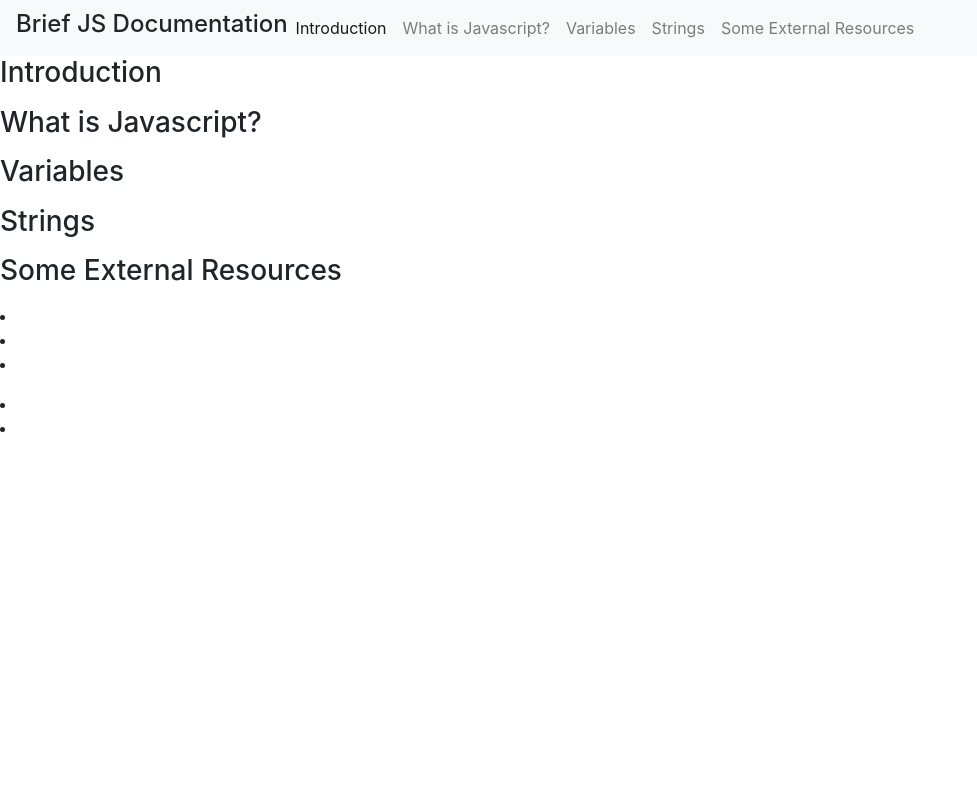
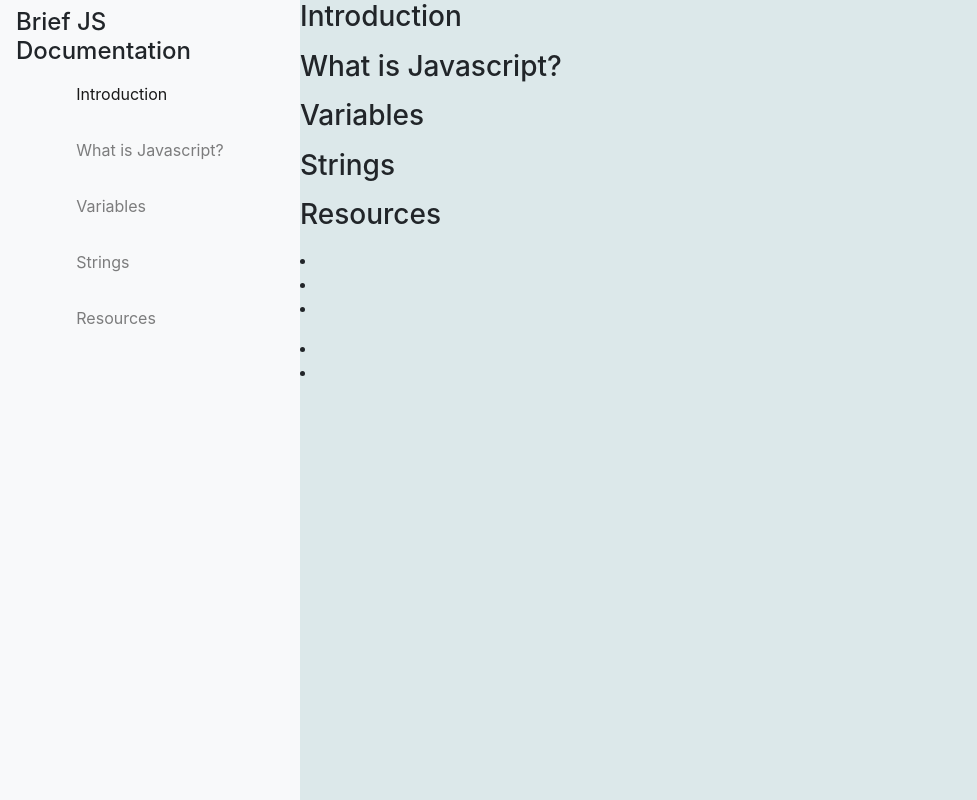
Before and after one commit to hcuffy/technical-documentation, a website: page views/index.html in a window 1280 px wide. Shown: the whole page, without its empty margins (0-977 px from the left). Drawn offline with nearby package versions, Linux system fonts and the light colour scheme.

Commit message:
Adding all required elements.

```diff
--- a/public/main.css
+++ b/public/main.css
@@ -0,0 +1,15 @@
+body {
+  background-color: #dce8ea;
+}
+
+.navbar {
+  width: 300px;
+  height: 100%;
+  float: left;
+}
+
+@media only screen and (max-width: 300px) {
+  body {
+    background-color: #8dbac1;
+  }
+}
--- a/views/index.html
+++ b/views/index.html
@@ -9,17 +9,17 @@
 </head>
 <body>
 
-    <nav id="navbar" class="navbar navbar-expand-lg navbar-light bg-light">
+    <nav id="navbar" class="navbar navbar-expand-lg navbar-light bg-light flex-column">
 <header id="header">
   <h4>Brief JS Documentation</h4>
        </header>
-      <div class="collapse navbar-collapse">
-        <div class="navbar-nav">
-          <a class="nav-item nav-link active" href="#Introduction">Introduction<span class="sr-only">(current)</span></a>
-          <a class="nav-item nav-link" href="#What_is_Javascript">What is Javascript?</a>
-          <a class="nav-item nav-link" href="#Variables">Variables</a>
-          <a class="nav-item nav-link" href="#Strings">Strings</a>
-          <a class="nav-item nav-link" href="#Some_External_Resources">Some External Resources</a>
+      <div class="collapse navbar-collapse flex-column ">
+        <div class="navbar-nav flex-column">
+          <a class="nav-item nav-link active" href="#Introduction"><p>Introduction</p><span class="sr-only">(current)</span></a>
+          <a class="nav-item nav-link" href="#What_is_Javascript?"><p>What is Javascript?</p></a>
+          <a class="nav-item nav-link" href="#Variables"><p>Variables</p></a>
+          <a class="nav-item nav-link" href="#Strings"><p>Strings</p></a>
+          <a class="nav-item nav-link" href="#Resources"><p>Resources</p></a>
         </div>
       </div>
     </nav>
@@ -61,9 +61,9 @@
         </p>
     </section>
 
-    <section id="Some_External_Resources" class="main-section">
+    <section id="Resources" class="main-section">
       <header>
-        <h3>Some External Resources</h3>
+        <h3>Resources</h3>
       </header>
         <p>
           <li></li>
```
